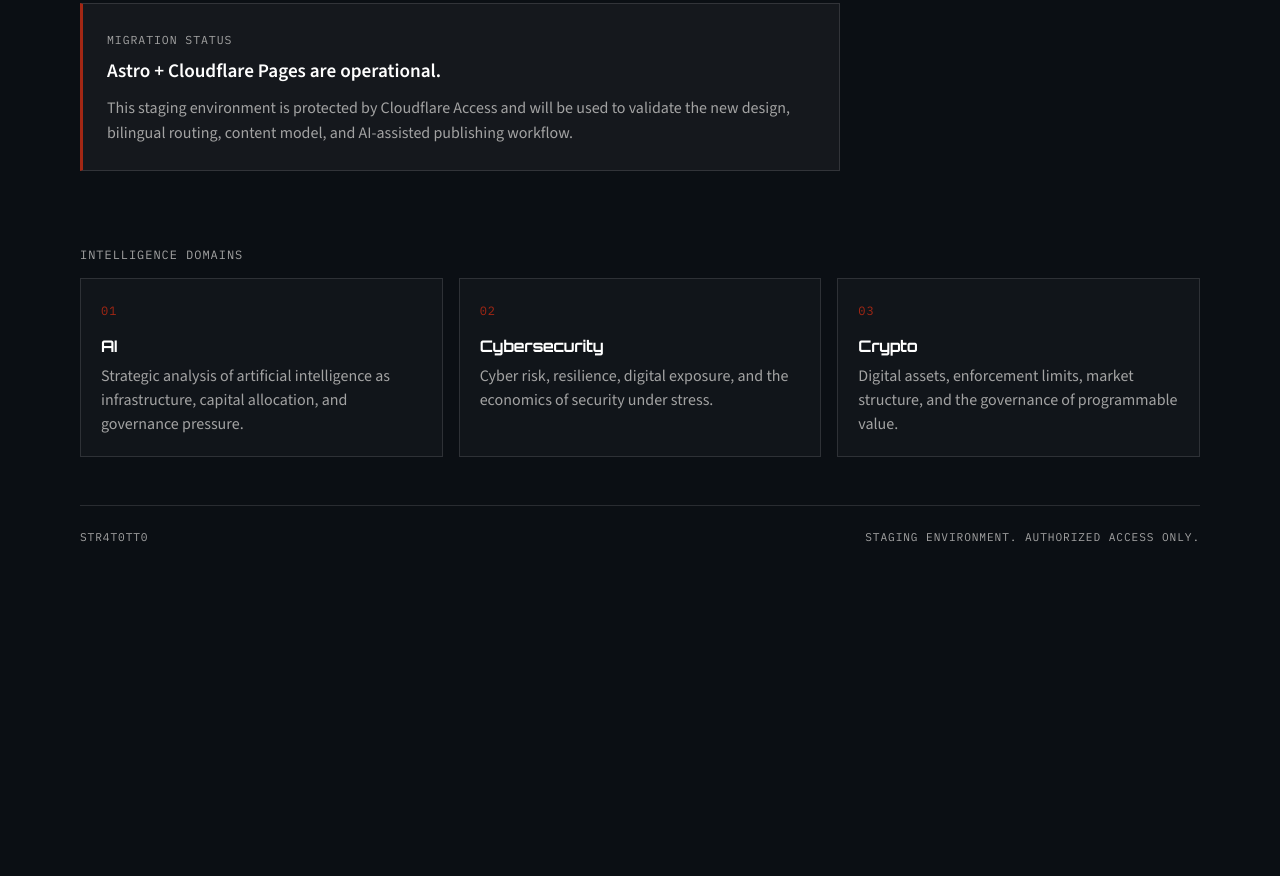
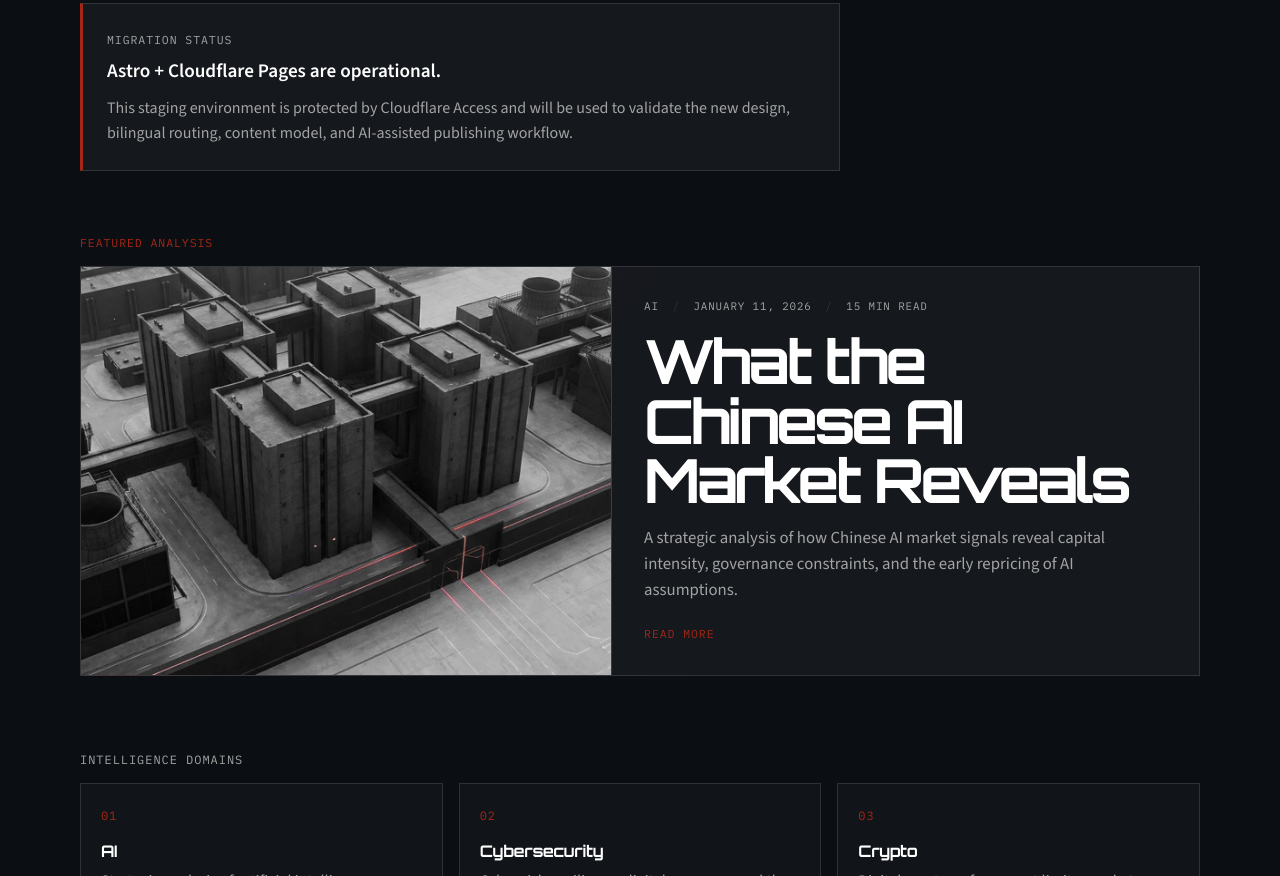
Before and after one commit to STR4T0TT0/publishing, an Astro site: page /en in a window 1280 px wide. Shown: the part 661-1537 px from the top of the page. Before the commit the page ends 1237 px from the top, so only its background shows below. Built offline with nearby package versions, Linux system fonts and the light colour scheme; Astro itself is replaced by a stand-in of ours; no server answers.

Commit message:
Add featured article to homepage

```diff
--- /dev/null
+++ b/src/components/home/HomeFeaturedArticle.astro
@@ -0,0 +1,174 @@
+---
+import type { Article } from "../../data/articles";
+import type { Language } from "../../config/i18n";
+import { categories } from "../../config/categories";
+import { ui } from "../../data/ui";
+
+interface Props {
+  article: Article;
+  lang: Language;
+}
+
+const { article, lang } = Astro.props;
+const labels = ui[lang];
+
+const articleUrl = `/${article.language}/${article.category}/${article.slug}/`;
+
+const formattedDate = new Intl.DateTimeFormat(
+  lang === "fr" ? "fr-FR" : "en-US",
+  {
+    year: "numeric",
+    month: "long",
+    day: "numeric",
+  },
+).format(new Date(article.date));
+---
+
+<section
+  class="home-featured"
+  aria-label={lang === "fr" ? "Article mis en avant" : "Featured article"}
+>
+  <div class="section-label mono-label">
+    {lang === "fr" ? "Analyse mise en avant" : "Featured analysis"}
+  </div>
+
+  <a href={articleUrl} class="featured-link">
+    {
+      article.heroImage && (
+        <div class="image-wrap">
+          <img src={article.heroImage.src} alt={article.heroImage.alt} />
+        </div>
+      )
+    }
+
+    <div class="content">
+      <div class="meta mono-label">
+        <span>{categories[article.category].labels[lang]}</span>
+        <span>{formattedDate}</span>
+        <span>{article.readingTime} {labels.meta.readingTime}</span>
+      </div>
+
+      <h2>{article.title}</h2>
+
+      <p>{article.description}</p>
+
+      <span class="read-link mono-label">{labels.cta.readMore}</span>
+    </div>
+  </a>
+</section>
+
+<style>
+  .home-featured {
+    margin: 0 0 4rem;
+  }
+
+  .section-label {
+    margin-bottom: 1rem;
+    color: var(--color-accent);
+    font-size: 0.72rem;
+  }
+
+  .featured-link {
+    display: grid;
+    grid-template-columns: 1fr;
+    overflow: hidden;
+    border: 1px solid var(--color-border);
+    background:
+      linear-gradient(135deg, rgba(163, 39, 20, 0.12), transparent 40%),
+      var(--color-surface);
+    transition:
+      border-color 160ms ease,
+      background 160ms ease,
+      transform 160ms ease;
+  }
+
+  .featured-link:hover {
+    border-color: rgba(163, 39, 20, 0.72);
+    transform: translateY(-2px);
+  }
+
+  .image-wrap {
+    border-bottom: 1px solid var(--color-border);
+    background: rgba(255, 255, 255, 0.04);
+  }
+
+  .image-wrap img {
+    display: block;
+    width: 100%;
+    max-height: 340px;
+    object-fit: cover;
+  }
+
+  .content {
+    padding: 1.5rem;
+  }
+
+  .meta {
+    display: flex;
+    flex-wrap: wrap;
+    gap: 0.6rem 0.85rem;
+    color: var(--color-muted);
+    font-size: 0.68rem;
+  }
+
+  .meta span + span::before {
+    content: "/";
+    margin-right: 0.85rem;
+    color: var(--color-border);
+  }
+
+  h2 {
+    max-width: 820px;
+    margin: 1.2rem 0 0.85rem;
+    font-family: var(--font-heading);
+    font-size: clamp(1.8rem, 5vw, 3.8rem);
+    line-height: 0.98;
+    letter-spacing: -0.06em;
+  }
+
+  p {
+    max-width: 680px;
+    margin: 0;
+    color: var(--color-muted);
+    font-size: 1.05rem;
+    line-height: 1.55;
+  }
+
+  .read-link {
+    display: inline-flex;
+    margin-top: 1.5rem;
+    color: var(--color-accent);
+    font-size: 0.72rem;
+  }
+
+  @media (min-width: 960px) {
+    .featured-link {
+      grid-template-columns: minmax(0, 0.95fr) minmax(0, 1.05fr);
+    }
+
+    .image-wrap {
+      border-right: 1px solid var(--color-border);
+      border-bottom: 0;
+    }
+
+    .image-wrap img {
+      height: 100%;
+      max-height: none;
+    }
+
+    .content {
+      padding: 2rem;
+    }
+  }
+
+  @media (max-width: 560px) {
+    .meta {
+      flex-direction: column;
+      gap: 0.35rem;
+    }
+
+    .meta span + span::before {
+      content: none;
+    }
+  }
+</style>
--- a/src/data/articles.ts
+++ b/src/data/articles.ts
@@ -263,3 +263,17 @@ export function getArticlesByCategory(
         new Date(b.date).getTime() - new Date(a.date).getTime(),
     );
 }
+
+export function getFeaturedArticlesByLanguage(language: Language): Article[] {
+  return articles
+    .filter(
+      (article) =>
+        article.language === language &&
+        article.published &&
+        article.featured,
+    )
+    .sort(
+      (a, b) =>
+        new Date(b.date).getTime() - new Date(a.date).getTime(),
+    );
+}
--- a/src/pages/[lang]/index.astro
+++ b/src/pages/[lang]/index.astro
@@ -4,6 +4,8 @@ import HeroSection from "../../components/home/HeroSection.astro";
 import DomainGrid from "../../components/home/DomainGrid.astro";
 import { isLanguage, type Language } from "../../config/i18n";
 import { site } from "../../config/site";
+import HomeFeaturedArticle from "../../components/home/HomeFeaturedArticle.astro";
+import { getFeaturedArticlesByLanguage } from "../../data/articles";
 
 export function getStaticPaths() {
   return [{ params: { lang: "en" } }, { params: { lang: "fr" } }];
@@ -16,6 +18,8 @@ if (!isLanguage(langParam)) {
 }
 
 const lang: Language = langParam;
+
+const featuredArticle = getFeaturedArticlesByLanguage(lang)[0];
 
 const languageLinks = {
   en: "/en/",
@@ -30,5 +34,10 @@ const languageLinks = {
   languageLinks={languageLinks}
 >
   <HeroSection lang={lang} />
+  {
+    featuredArticle && (
+      <HomeFeaturedArticle article={featuredArticle} lang={lang} />
+    )
+  }
   <DomainGrid lang={lang} />
 </BaseLayout>
```
